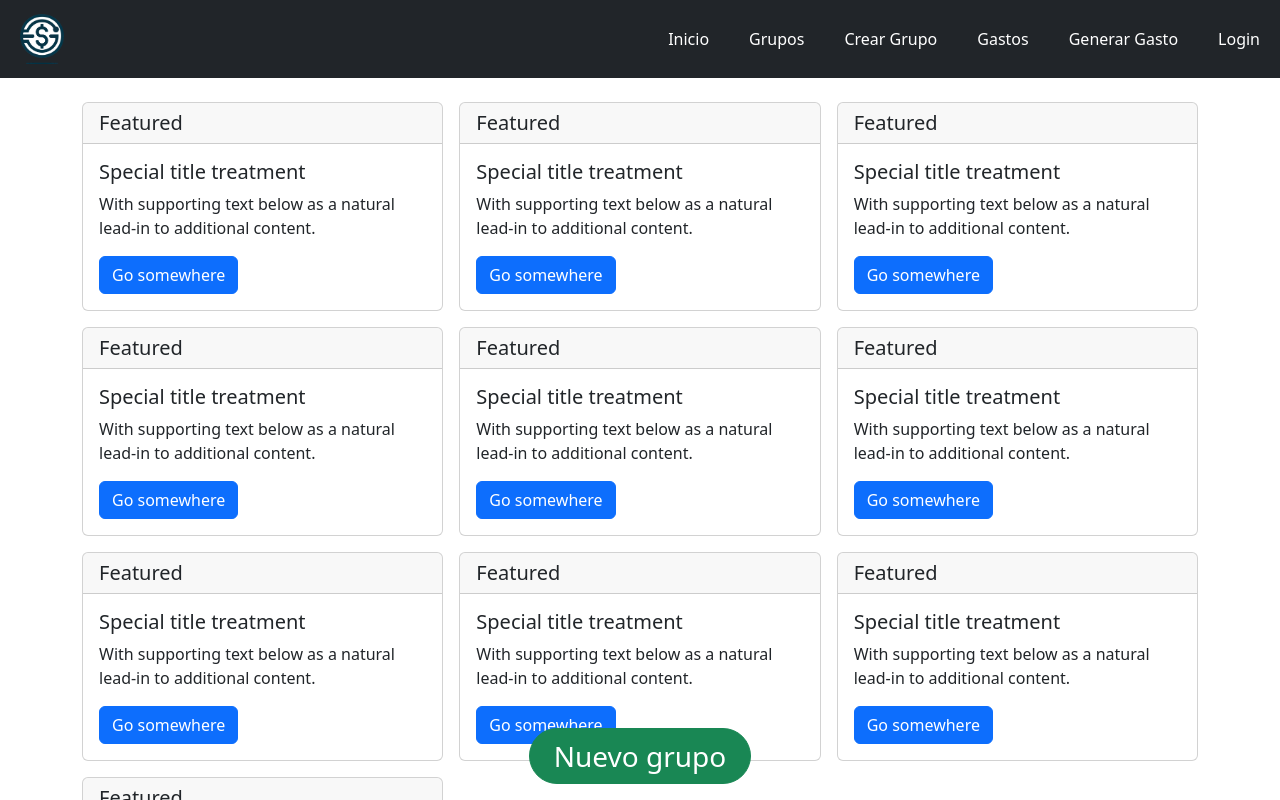
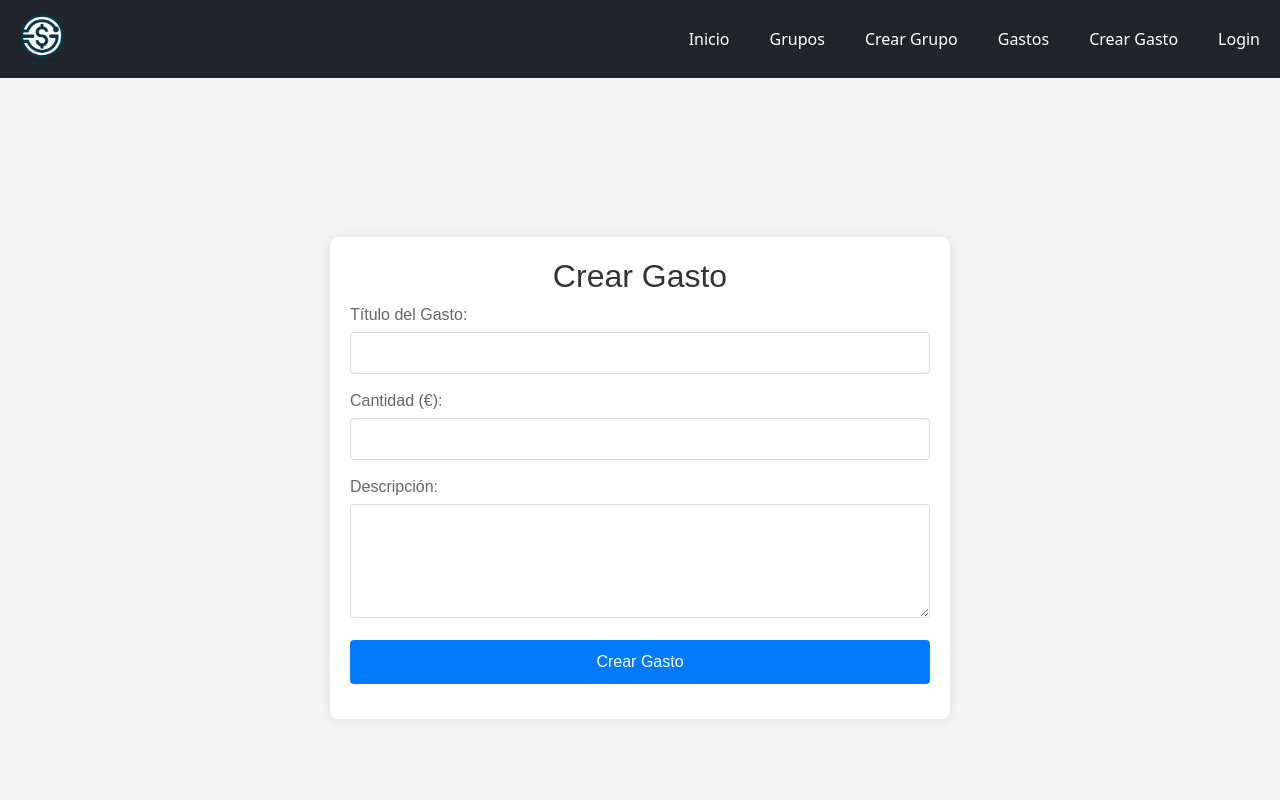
Before and after one commit to jaimeamate/proyecto-full-stack-front, an Angular app: page /crearGastos in a window 1280 px wide. Before the commit this address led to /home. Shown: the top 800 px of the page. Built offline with nearby package versions, Linux system fonts and the light colour scheme.

Commit message:
Vista de Crear Gasto

```diff
--- a/src/app/app.component.html
+++ b/src/app/app.component.html
@@ -19,7 +19,7 @@
           <a class="nav-link" routerLinkActive="active" [routerLink]="['/listaGastos']">Gastos</a>
         </li>
         <li class="nav-item">
-          <a class="nav-link" routerLinkActive="active" [routerLink]="['/generaGastos']">Generar Gasto</a>
+          <a class="nav-link" routerLinkActive="active" [routerLink]="['/crearGastos']">Crear Gasto</a>
         </li>
         <li class="nav-item">
           <a class="nav-link" routerLinkActive="active" [routerLink]="['/login']">Login</a>
--- a/src/app/app.routes.ts
+++ b/src/app/app.routes.ts
@@ -2,11 +2,13 @@ import { Routes } from '@angular/router';
 import { LoginComponent } from './components/Login/login.component';
 import { ListaGruposComponent } from './components/lista-grupos/lista-grupos.component';
 import { RegistroComponent } from './components/registro/registro.component';
+import { CrearGastosComponent } from './components/crear-gastos/crear-gastos.component';
 
 export const routes: Routes = [
   { path: '', pathMatch: 'full', redirectTo: 'home' },
   { path: 'home', component: ListaGruposComponent },
   { path: 'login', component: LoginComponent },
   { path: 'login/registro', component: RegistroComponent },
+  { path: 'crearGastos', component: CrearGastosComponent },
   { path: "**", redirectTo: 'home' }
 ];
--- /dev/null
+++ b/src/app/components/crear-gastos/crear-gastos.component.css
@@ -0,0 +1,58 @@
+/* styles.css */
+body {
+    font-family: Arial, sans-serif;
+    background-color: #f4f4f4;
+    margin: 0;
+    padding: 20px;
+    display: flex;
+    justify-content: center;
+    align-items: center;
+    height: 100vh;
+}
+
+.form-container {
+    background: white;
+    padding: 20px;
+    border-radius: 8px;
+    box-shadow: 0 0 10px rgba(0,0,0,0.1);
+    width: 50%;
+}
+
+h2 {
+    color: #333;
+    text-align: center;
+}
+
+.form-group {
+    margin-bottom: 15px;
+}
+
+label {
+    display: block;
+    margin-bottom: 5px;
+    color: #666;
+}
+
+input[type="text"],
+input[type="number"],
+textarea {
+    width: 100%;
+    padding: 8px;
+    border: 1px solid #ddd;
+    border-radius: 4px;
+    box-sizing: border-box; /* makes sure the padding doesn't affect the width */
+}
+
+button {
+    width: 100%;
+    padding: 10px;
+    border: none;
+    background-color: #007BFF;
+    color: white;
+    border-radius: 4px;
+    cursor: pointer;
+}
+
+button:hover {
+    background-color: #0056b3;
+}
--- /dev/null
+++ b/src/app/components/crear-gastos/crear-gastos.component.html
@@ -0,0 +1,25 @@
+<head>
+    <meta charset="UTF-8">
+    <title>Formulario de Gastos</title>
+</head>
+<body>
+    <div class="form-container">
+        <form action="/submit-gasto" method="POST">
+            <h2>Crear Gasto</h2>
+            <div class="form-group">
+                <label for="titulo">Título del Gasto:</label>
+                <input type="text" id="titulo" name="titulo" required>
+            </div>
+            <div class="form-group">
+                <label for="cantidad">Cantidad (€):</label>
+                <input type="number" id="cantidad" name="cantidad" required step="0.01">
+            </div>
+            <div class="form-group">
+                <label for="descripcion">Descripción:</label>
+                <textarea id="descripcion" name="descripcion" rows="4"></textarea>
+            </div>
+            <div class="form-group">
+                <button type="submit">Crear Gasto</button>
+            </div>
+        </form>
+    </div>
```
Also changed, not shown: src/app/components/crear-gastos/crear-gastos.component.ts (added, +12 -0 lines), 1 other file (tests, documents, lock files or other folders).
